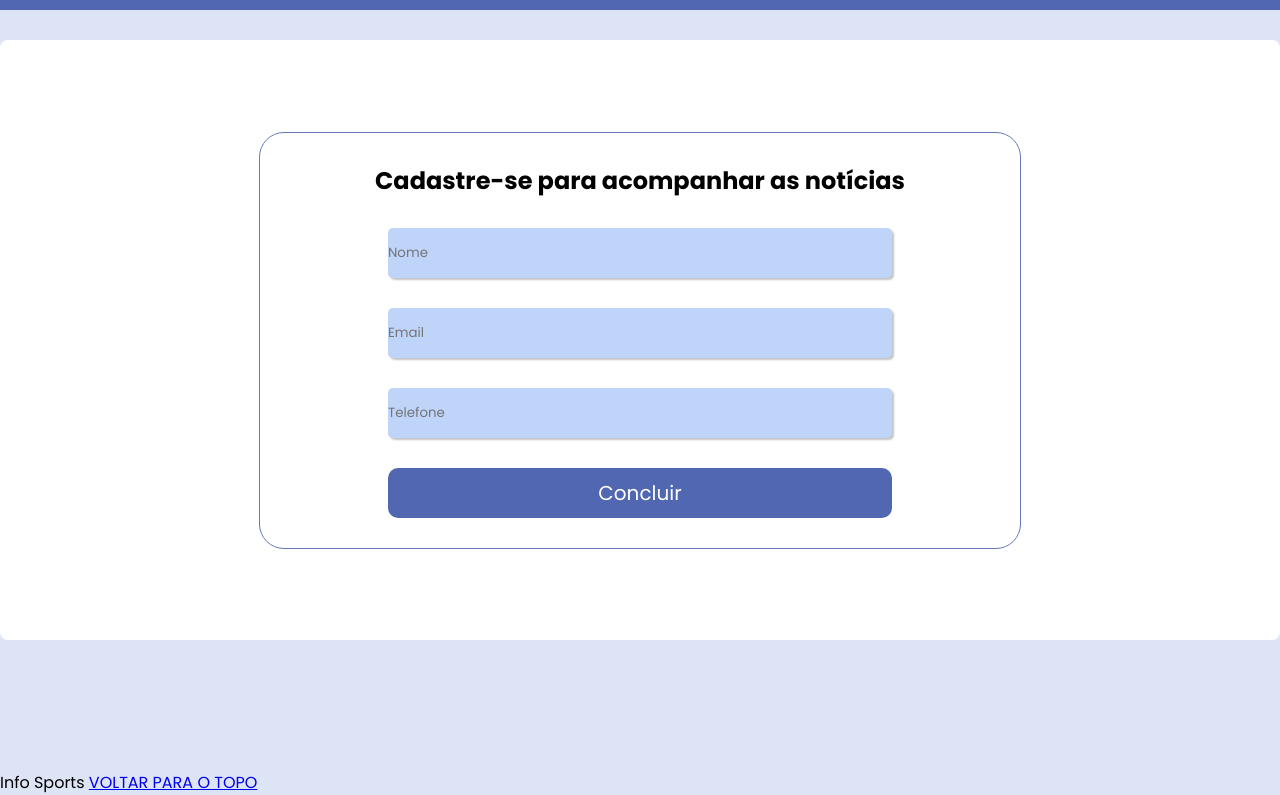
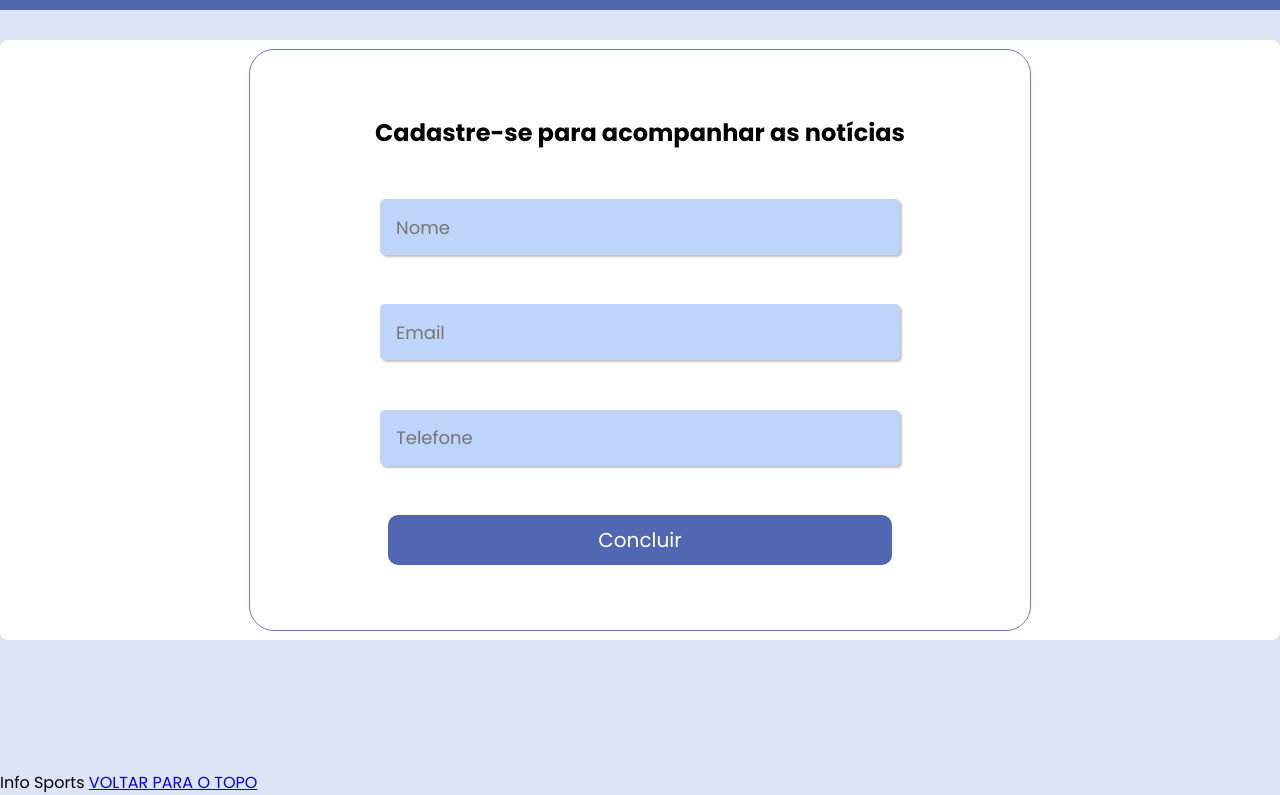
Before and after one commit to jhonatans/infoSports, a plain HTML site: page Sprint 3/registro.html in a window 1280 px wide. Shown: the part 93-888 px from the top of the page. Drawn offline with Linux system fonts and the light colour scheme.

Commit message:
Update registro.css

```diff
--- a/Sprint 3/registro.css
+++ b/Sprint 3/registro.css
@@ -38,7 +38,6 @@ form {
   width: 700px;
   display: flex;
   flex-direction: row;
-  gap: 30px;
   justify-content: center;
   align-items: center;
   align-items: center;
@@ -47,7 +46,8 @@ form {
   border-style: solid;
   border-width: 1px;
   border-color: #6679bd;
-  padding: 30px;
+  padding: 40px;
+  height: 500px;
 }
 
 .name,
@@ -62,7 +62,7 @@ form {
 
 input {
   width: 100%;
-  height: 50px;
+  height: 40px;
   box-shadow: 2px 2px 2px rgb(196, 196, 196);
   border: none;
   border-radius: 5px;
@@ -83,6 +83,14 @@ input {
 
 .btn-concluir:hover {
   background-color: #86a0cc;
+}
+
+input[type="text"],
+input[type="telefone"],
+input[type="email"],
+input::placeholder {
+  font-size: large;
+  padding: 8px;
 }
 
 @media(max-width: 770px) {
```
